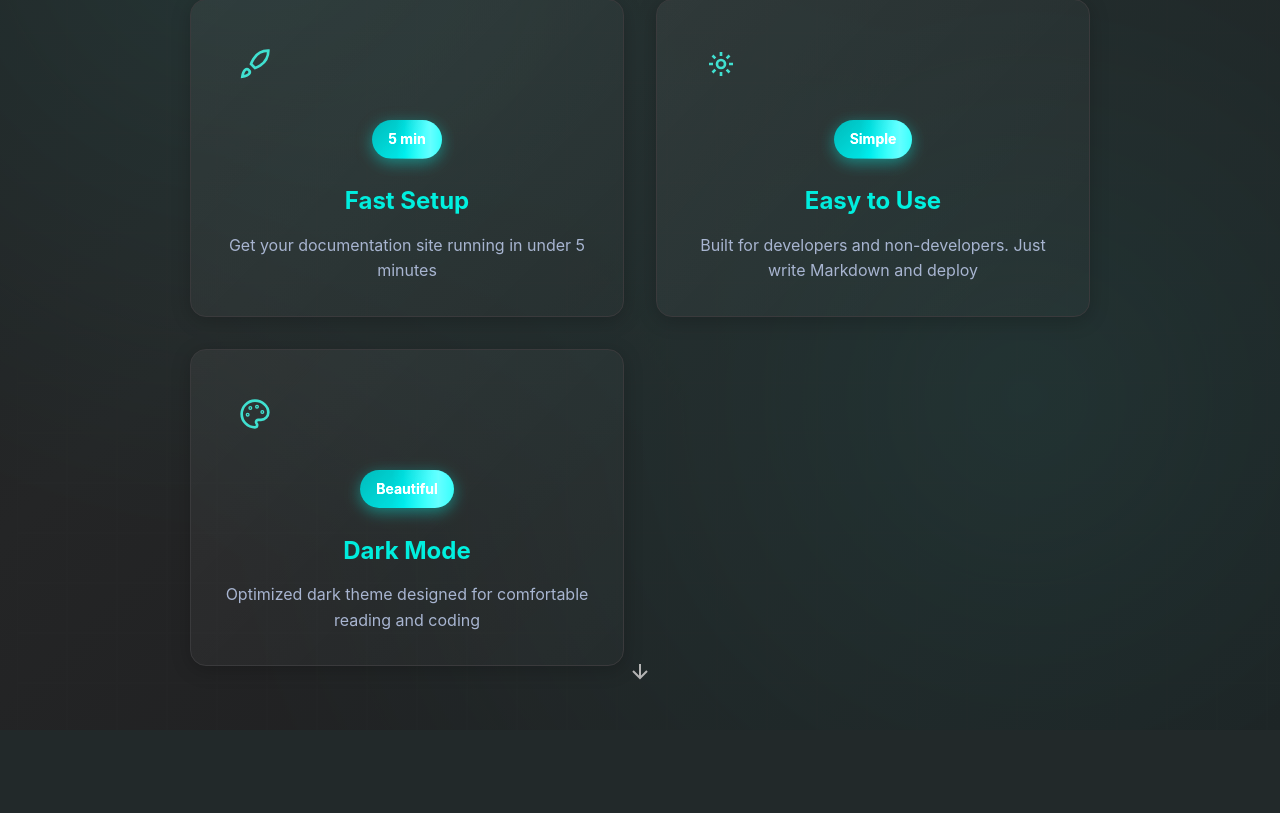
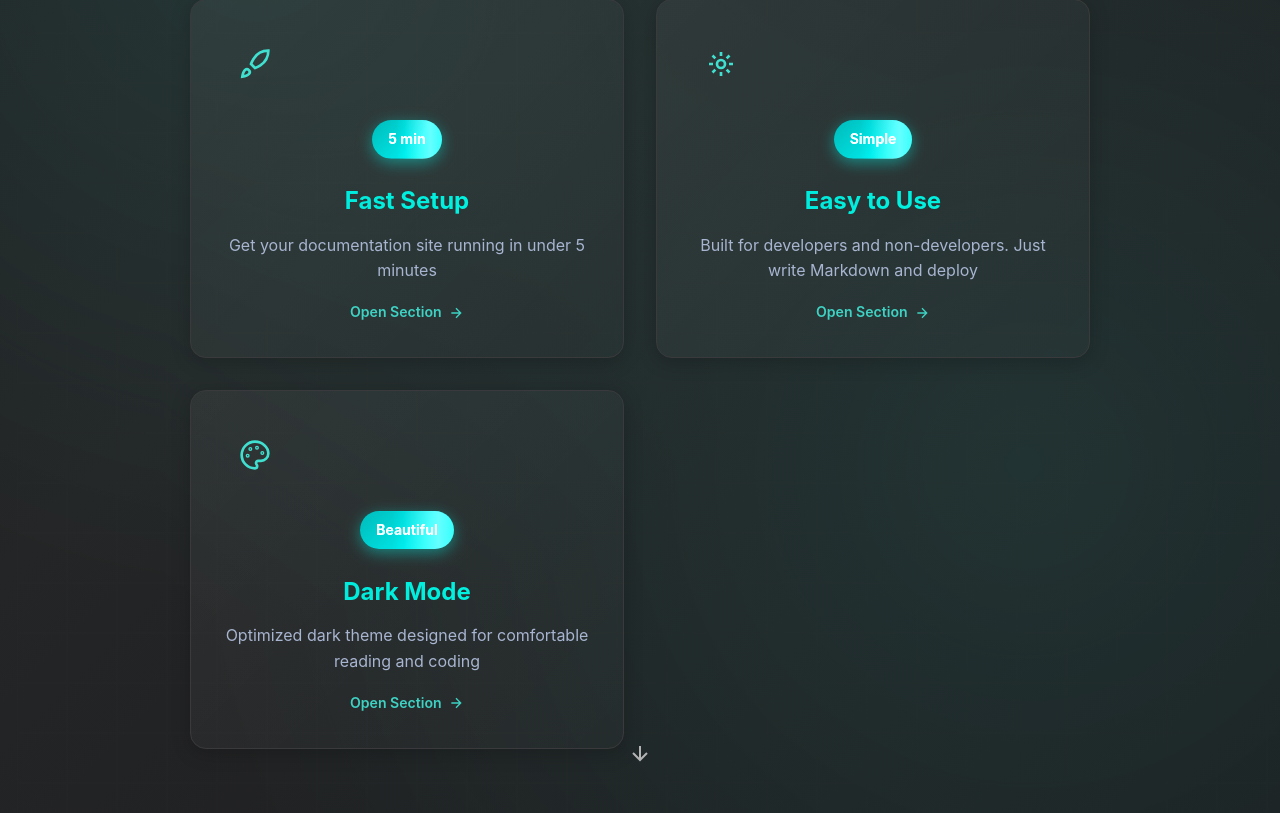
Before and after one commit to edujbarrios/ncmds, a Flask app: page / in a window 1280 px wide. Shown: the part 934-1747 px from the top of the page. Before the commit the page ends 1614 px from the top, so only its background shows below. Run offline with Flask 3, Linux system fonts and the light colour scheme; some libraries are stand-ins or nearby versions.

Commit message:
added cards at hero page that directly go to certain pages

```diff
--- a/config/config.yaml
+++ b/config/config.yaml
@@ -108,14 +108,17 @@
         description: "Get your documentation site running in under 5 minutes"
         icon: "rocket"  # rocket, star, heart, shield, sparkles, trending
         highlight: "5 min"
+        url: "/docs/02-getting-started"
       - title: "Easy to Use"
         description: "Built for developers and non-developers. Just write Markdown and deploy"
         icon: "sparkles"
         highlight: "Simple"
+        url: "/docs/04-markdown-guide"
       - title: "Dark Mode"
         description: "Optimized dark theme designed for comfortable reading and coding"
         icon: "palette"
         highlight: "Beautiful"
+        url: "/docs/05-themes"
 
   # Visual effects
   effects:
--- a/static/style.css
+++ b/static/style.css
@@ -710,6 +710,30 @@
     margin: 0 auto;
 }
 
+.info-card-link {
+    display: block;
+    text-decoration: none;
+    color: inherit;
+    cursor: pointer;
+    border-radius: 16px;
+}
+
+.info-card-link:visited {
+    color: inherit;
+}
+
+.info-card-link:focus-visible {
+    outline: none;
+}
+
+.info-card-link:focus-visible .info-card {
+    border-color: var(--accent-color);
+    box-shadow:
+        0 0 0 3px var(--accent-color)40,
+        0 12px 40px rgba(0, 0, 0, 0.3);
+    transform: translateY(-4px);
+}
+
 .info-card {
     background: linear-gradient(135deg, rgba(255, 255, 255, 0.05) 0%, rgba(255, 255, 255, 0.02) 100%);
     border: 1px solid var(--border-color);
@@ -887,6 +911,36 @@
 
 .info-card:hover .card-description {
     color: #c5d3e8;
+}
+
+.card-link-hint {
+    display: inline-flex;
+    align-items: center;
+    gap: 0.4rem;
+    margin-top: 1.1rem;
+    font-size: 0.88rem;
+    font-weight: 600;
+    color: var(--primary-color);
+    opacity: 0.92;
+    position: relative;
+    z-index: 1;
+    transition: transform 0.25s ease, opacity 0.25s ease, color 0.25s ease;
+}
+
+.card-link-hint svg {
+    transition: transform 0.25s ease;
+}
+
+.info-card-link:hover .card-link-hint,
+.info-card-link:focus-visible .card-link-hint {
+    color: #9cf9ef;
+    opacity: 1;
+    transform: translateX(2px);
+}
+
+.info-card-link:hover .card-link-hint svg,
+.info-card-link:focus-visible .card-link-hint svg {
+    transform: translateX(3px);
 }
 
 .hero-decoration {
--- a/templates/home.html
+++ b/templates/home.html
@@ -403,6 +403,13 @@
                     {% endif %}
                     <div class="hero-cards">
                         {% for card in config.hero.cards.list %}
+                        {% set card_url = card.url if card.url else (
+                            '/docs/02-getting-started' if loop.index0 == 0 else
+                            '/docs/04-markdown-guide' if loop.index0 == 1 else
+                            '/docs/05-themes' if loop.index0 == 2 else
+                            '/docs/01-index'
+                        ) %}
+                        <a class="info-card-link" href="{{ card_url }}" aria-label="Open {{ card.title }} documentation section">
                         <div class="info-card">
                             <div class="card-icon">
                                 {% if card.icon == 'rocket' %}
@@ -446,7 +453,14 @@
                             {% endif %}
                             <h3 class="card-title">{{ card.title }}</h3>
                             <p class="card-description">{{ card.description }}</p>
+                            <span class="card-link-hint">
+                                Open Section
+                                <svg width="16" height="16" viewBox="0 0 24 24" fill="none" stroke="currentColor" stroke-width="2" aria-hidden="true">
+                                    <path d="M5 12h14M12 5l7 7-7 7"/>
+                                </svg>
+                            </span>
                         </div>
+                        </a>
                         {% endfor %}
                     </div>
                 </div>
```
